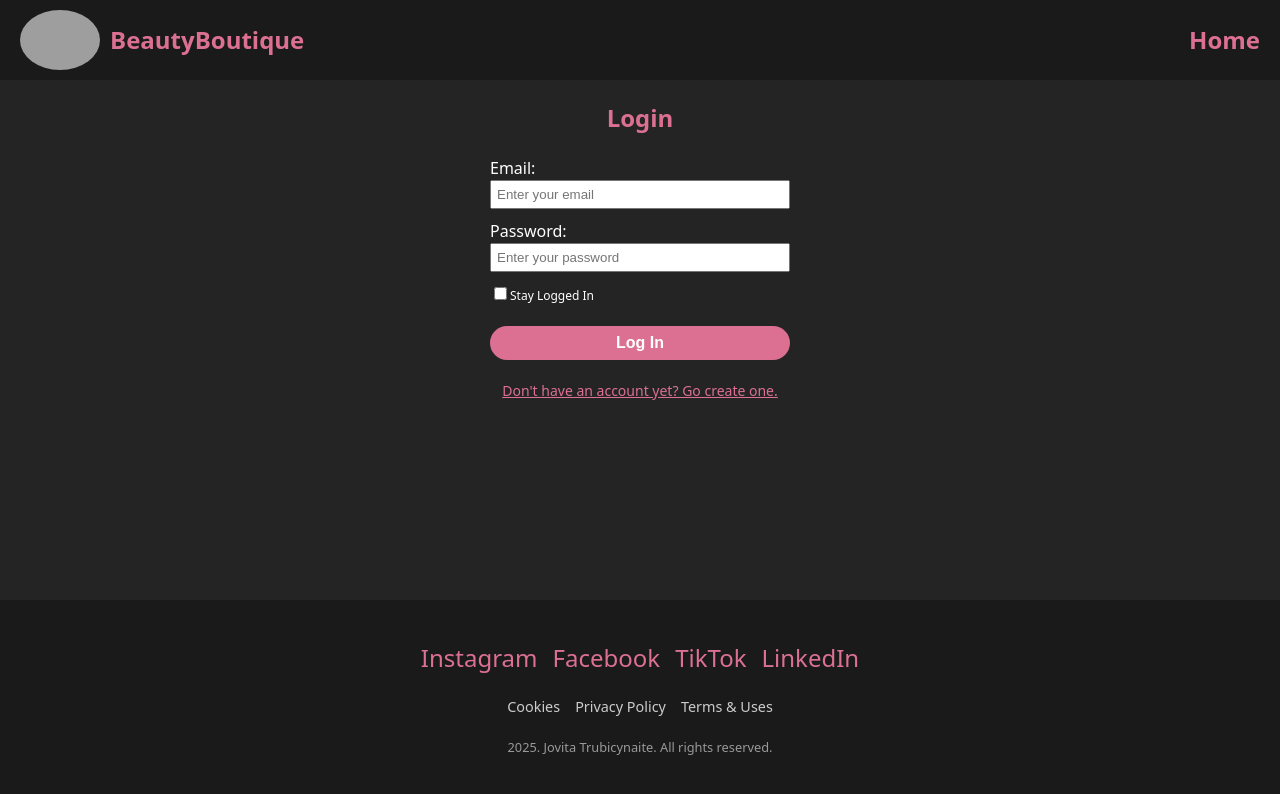
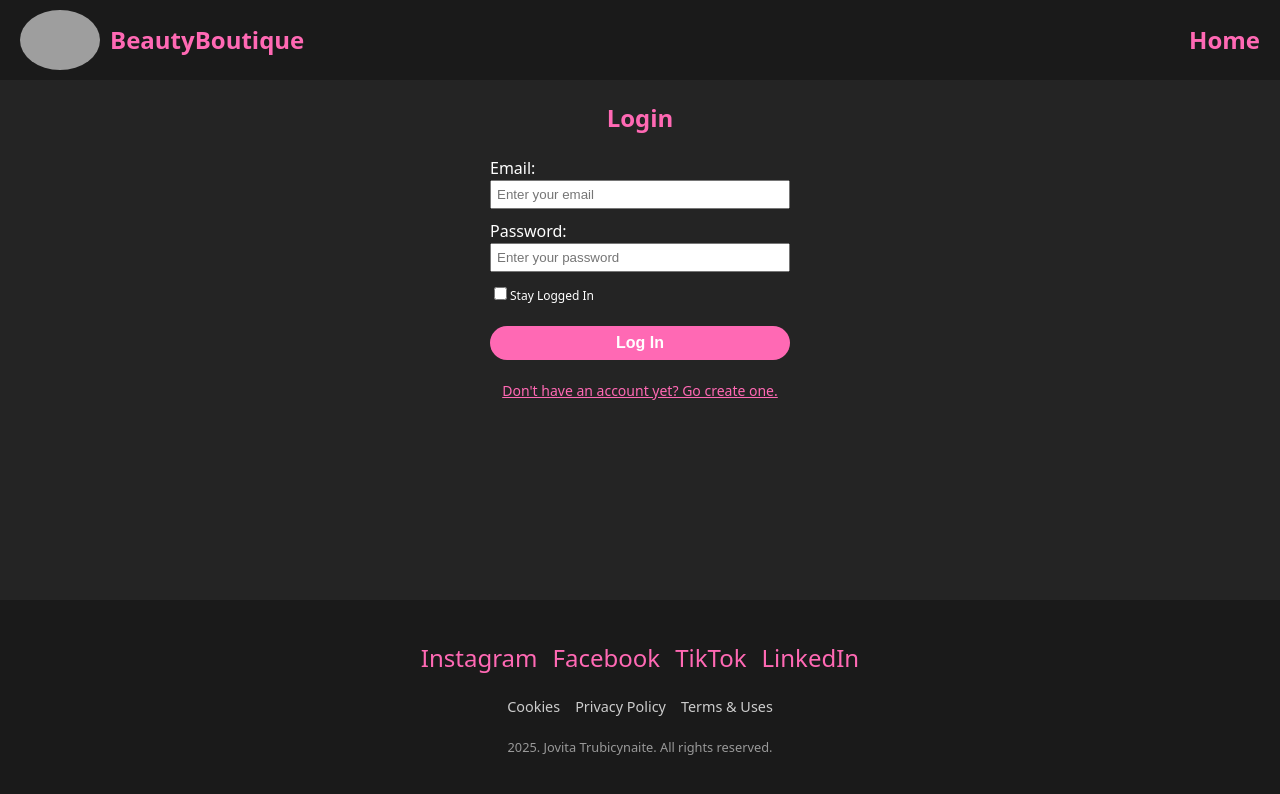
Before and after one commit to trubicynaite/REACT_atsiskaitymas, a React (Vite) app: page /login in a window 1280 px wide. Shown: the top 794 px of the page. Built offline with nearby package versions, Linux system fonts and the light colour scheme; data requests are answered from the project's data file; grey boxes are pictures that could not be loaded.

Commit message:
updated colors

```diff
--- a/src/components/UI/organisms/Footer.tsx
+++ b/src/components/UI/organisms/Footer.tsx
@@ -21,13 +21,13 @@ const StyledFooter = styled.footer`
       gap: 15px;
 
       >a {
-        color: palevioletred;
+        color: #ff69b4;
         font-size: 1.5rem;
         text-decoration: none;
         transition: color 0.3s ease;
 
         &:hover {
-          color: #ffc0e6;
+          color: #ffa1d0;
         }
       }
     }
--- a/src/components/UI/organisms/Header.tsx
+++ b/src/components/UI/organisms/Header.tsx
@@ -24,7 +24,7 @@ const StyledHeader = styled.header`
     >span {
       font-weight: bold;
       font-size: 1.5rem;
-      color: palevioletred;
+      color: #ff69b4;
     }
   }
 
@@ -41,14 +41,14 @@ const StyledHeader = styled.header`
       text-decoration: none;
       font-weight: bold;
       font-size: 1.5rem;
-      color: palevioletred;
+      color: #ff69b4;
 
       &:hover {
-        color: #ffc0e6;
+        color: #ffa1d0;
       }
 
       &.active {
-        color: palevioletred;
+        color: #ff69b4;
       }
      }
     }
@@ -79,7 +79,7 @@ const StyledHeader = styled.header`
     }
 
    >a, button {
-      background-color: palevioletred;
+      background-color: #ff69b4;
       border: none;
       border-radius: 50px;
       padding: 6px 12px;
@@ -90,15 +90,14 @@ const StyledHeader = styled.header`
       cursor: pointer;
 
       &:hover {
-        background-color: #ffc0e6;
+        background-color: #ffa1d0;
         color: black;
         transition: color 0.3s ease;
       }
     }
 
     >button {
-      border: 1px solid white;
-      background: transparent;
+      background: #ff69b4;
     }
   }
 `;
--- a/src/components/pages/Login.tsx
+++ b/src/components/pages/Login.tsx
@@ -15,7 +15,7 @@ const StyledLogin = styled.section`
 
   >h2 {
     text-align: center;
-    color: palevioletred;
+    color: #ff69b4;
   }
 
   >form {
@@ -34,7 +34,7 @@ const StyledLogin = styled.section`
     }
 
     >input[type="submit"] {
-    background-color: palevioletred;
+    background-color: #ff69b4;
     border: none;
     border-radius: 50px;
     padding: 8px 16px;
@@ -46,7 +46,7 @@ const StyledLogin = styled.section`
     transition: background-color 0.3s ease;
 
   &:hover {
-    background-color: #ffc0e6;
+    background-color: #ffa1d0;
     color: black;
   }
 }
@@ -57,7 +57,7 @@ const StyledLogin = styled.section`
       > input{
 
         &:focus{
-          background-color: pink;
+          background-color: #ffa1d0;
           color: black;
         }
       }
@@ -69,7 +69,7 @@ const StyledLogin = styled.section`
   }
   > a {
     margin-top: 12px;
-    color: palevioletred;
+    color: #ff69b4;
     font-size: 14px;
     text-decoration: underline;
     margin-top: 20px;
--- a/src/components/pages/Register.tsx
+++ b/src/components/pages/Register.tsx
@@ -16,7 +16,7 @@ const StyledRegister = styled.section`
 
   >h2 {
     text-align: center;
-    color: palevioletred;
+    color: #ff69b4;
   }
 
   >form {
@@ -38,7 +38,7 @@ const StyledRegister = styled.section`
     }
 
     >input[type="submit"] {
-    background-color: palevioletred;
+    background-color: #ff69b4;
     border: none;
     border-radius: 50px;
     padding: 8px 16px;
@@ -50,7 +50,7 @@ const StyledRegister = styled.section`
     transition: background-color 0.3s ease;
 
     &:hover {
-      background-color: #ffc0e6;
+      background-color: #ffa1d0;
       color: black;
       }
     }
@@ -61,7 +61,7 @@ const StyledRegister = styled.section`
       > input{
 
         &:focus{
-          background-color: pink;
+          background-color: #ffa1d0;
           color: black;
         }
       }
@@ -70,13 +70,13 @@ const StyledRegister = styled.section`
   }
   > a {
     margin-top: 12px;
-    color: palevioletred;
+    color: #ff69b4;
     font-size: 14px;
     text-decoration: underline;
 
     &:hover {
       text-decoration: underline;
-      color: gold;
+      color: white;
     }
   }
 `
```
